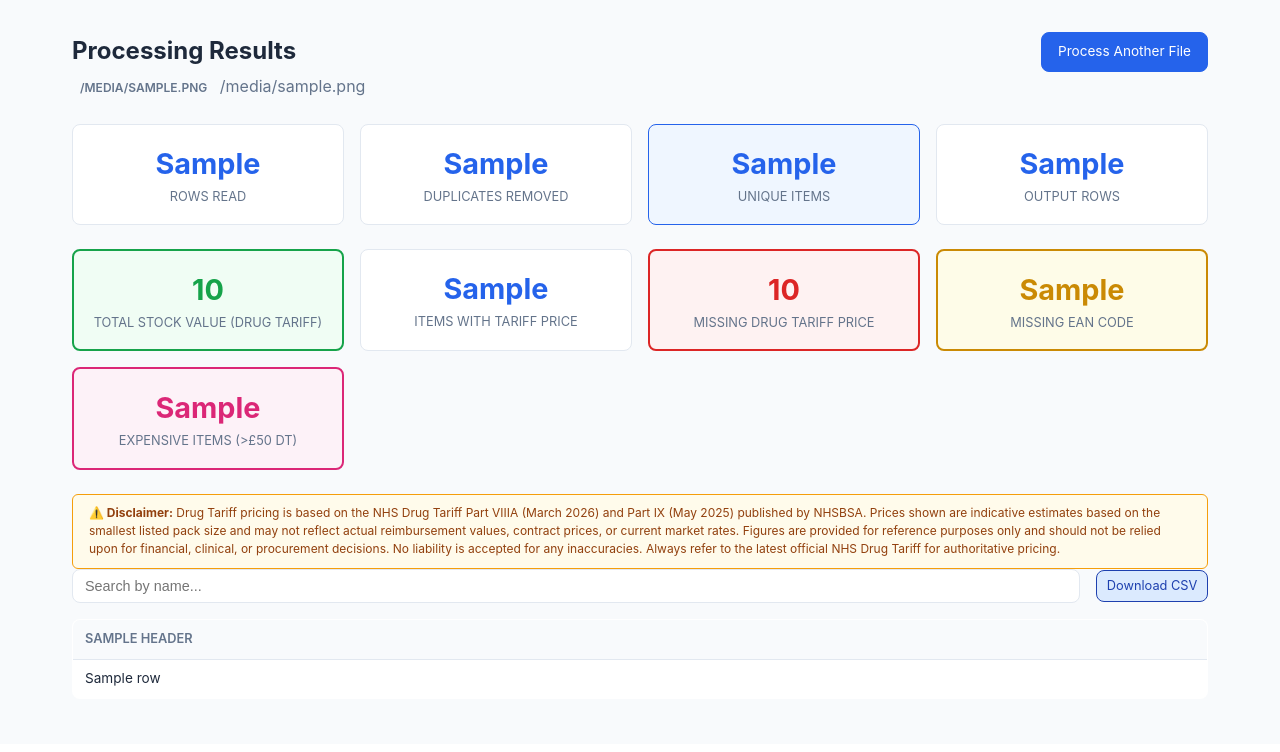
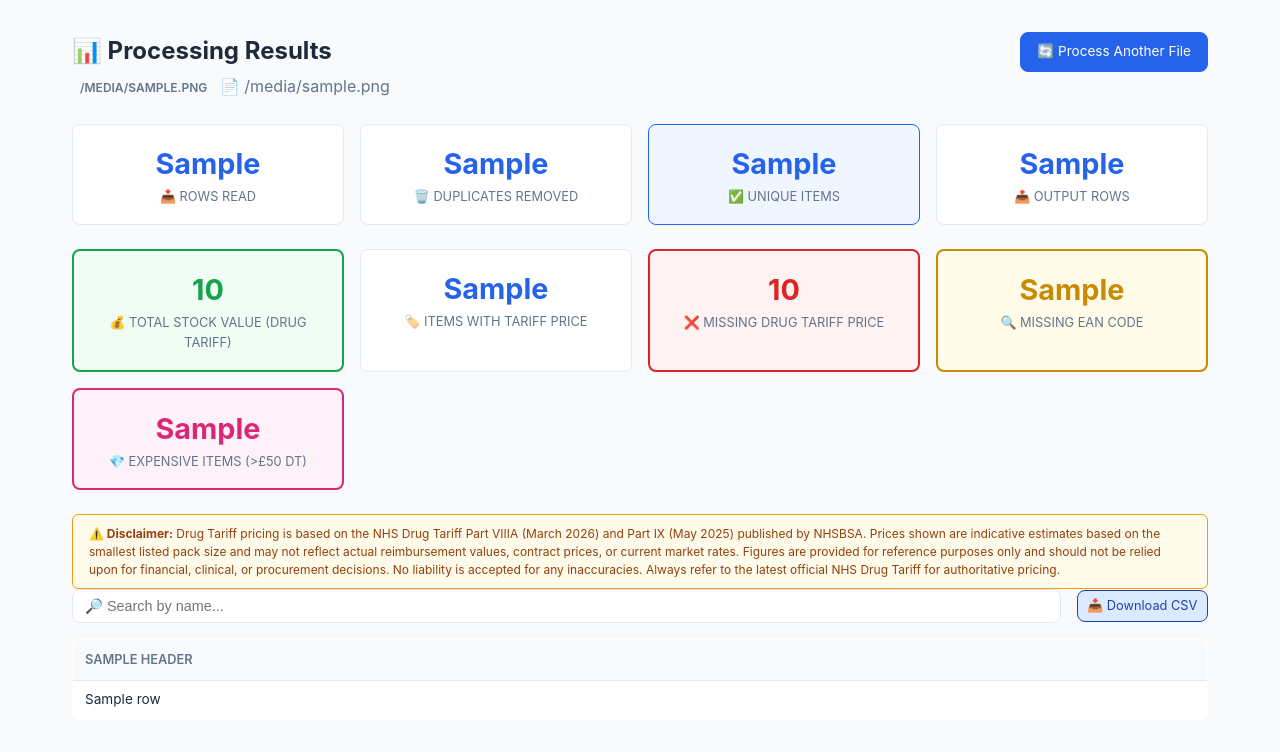
Before and after one commit to vibecoding2025/meditech, a Flask app: template templates/results.html in a window 1280 px wide. Shown: the part 56-808 px from the top of the page. Before the commit the page ends 742 px from the top, so only its background shows below. Run offline with Flask 3, Linux system fonts and the light colour scheme; the template is opened without the code that fills it: most values are stand-ins (such as "Sample title", 1, 10 or a date in 2020).

Commit message:
Add icons throughout dashboard for premium feel
Icons on all stat cards, buttons, headings, search bar,
and upload page for a polished look.

Co-Authored-By: Claude Opus 4.6 (1M context) <noreply@anthropic.com>

```diff
--- a/templates/results.html
+++ b/templates/results.html
@@ -4,54 +4,54 @@
 {% block content %}
 <div class="results-header" style="display: flex; justify-content: space-between; align-items: flex-start;">
     <div>
-        <h1>Processing Results</h1>
+        <h1>📊 Processing Results</h1>
         <p class="subtitle">
             <span class="badge badge-{{ file_type }}">{{ file_type | title }}</span>
-            {{ filename }}
+            📄 {{ filename }}
         </p>
     </div>
-    <a href="{{ url_for('index') }}" class="btn btn-primary">Process Another File</a>
+    <a href="{{ url_for('index') }}" class="btn btn-primary">🔄 Process Another File</a>
 </div>
 
 <div class="stats-grid">
     <div class="stat-card">
         <div class="stat-number">{{ stats.raw_rows }}</div>
-        <div class="stat-label">Rows Read</div>
+        <div class="stat-label">📥 Rows Read</div>
     </div>
     <div class="stat-card">
         <div class="stat-number">{{ stats.duplicates_removed }}</div>
-        <div class="stat-label">Duplicates Removed</div>
+        <div class="stat-label">🗑️ Duplicates Removed</div>
     </div>
     <div class="stat-card highlight">
         <div class="stat-number">{{ stats.unique_items }}</div>
-        <div class="stat-label">Unique Items</div>
+        <div class="stat-label">✅ Unique Items</div>
     </div>
     <div class="stat-card">
         <div class="stat-number">{{ stats.output_rows }}</div>
-        <div class="stat-label">Output Rows</div>
+        <div class="stat-label">📤 Output Rows</div>
     </div>
 </div>
 
 <div class="stats-grid" style="margin-top: 0.75rem;">
     <div class="stat-card" style="background: #f0fdf4; border: 2px solid #16a34a;">
         <div class="stat-number" style="color: #16a34a;">{{ stats.grand_total }}</div>
-        <div class="stat-label">Total Stock Value (Drug Tariff)</div>
+        <div class="stat-label">💰 Total Stock Value (Drug Tariff)</div>
     </div>
     <div class="stat-card">
         <div class="stat-number">{{ stats.priced_items }}</div>
-        <div class="stat-label">Items with Tariff Price</div>
+        <div class="stat-label">🏷️ Items with Tariff Price</div>
     </div>
     <div class="stat-card" style="background: #fef2f2; border: 2px solid #dc2626;">
         <div class="stat-number" style="color: #dc2626;">{{ stats.missing_price }}</div>
-        <div class="stat-label">Missing Drug Tariff Price</div>
+        <div class="stat-label">❌ Missing Drug Tariff Price</div>
     </div>
     <div class="stat-card" style="background: #fefce8; border: 2px solid #ca8a04;">
         <div class="stat-number" style="color: #ca8a04;">{{ stats.missing_ean }}</div>
-        <div class="stat-label">Missing EAN Code</div>
+        <div class="stat-label">🔍 Missing EAN Code</div>
     </div>
     <div class="stat-card" style="background: #fdf2f8; border: 2px solid #db2777;">
         <div class="stat-number" style="color: #db2777;">{{ stats.expensive_items }}</div>
-        <div class="stat-label">Expensive Items (>£50 DT)</div>
+        <div class="stat-label">💎 Expensive Items (>£50 DT)</div>
     </div>
 </div>
 
@@ -61,14 +61,14 @@
 
 <!-- Search & Download -->
 <div class="search-bar">
-    <input type="text" id="searchInput" placeholder="Search by name..." onkeyup="filterTable()">
+    <input type="text" id="searchInput" placeholder="🔎 Search by name..." onkeyup="filterTable()">
     <div class="download-btns">
-        <a href="{{ url_for('download') }}" class="btn btn-sm" style="background: #dbeafe; color: #1e40af; border: 1px solid #1e40af;">Download CSV</a>
+        <a href="{{ url_for('download') }}" class="btn btn-sm" style="background: #dbeafe; color: #1e40af; border: 1px solid #1e40af;">📥 Download CSV</a>
         {% if stats.missing_ean > 0 %}
-        <a href="{{ url_for('download_missing_ean') }}" class="btn btn-sm" style="background: #fefce8; color: #ca8a04; border: 1px solid #ca8a04;">Download Missing EAN</a>
+        <a href="{{ url_for('download_missing_ean') }}" class="btn btn-sm" style="background: #fefce8; color: #ca8a04; border: 1px solid #ca8a04;">🔍 Missing EAN</a>
         {% endif %}
         {% if stats.expensive_items > 0 %}
-        <a href="{{ url_for('download_expensive') }}" class="btn btn-sm" style="background: #fdf2f8; color: #db2777; border: 1px solid #db2777;">Download Expensive Items</a>
+        <a href="{{ url_for('download_expensive') }}" class="btn btn-sm" style="background: #fdf2f8; color: #db2777; border: 1px solid #db2777;">💎 Expensive Items</a>
         {% endif %}
     </div>
 </div>
```
Also changed, not shown: templates/index.html (+5 -5 lines).
